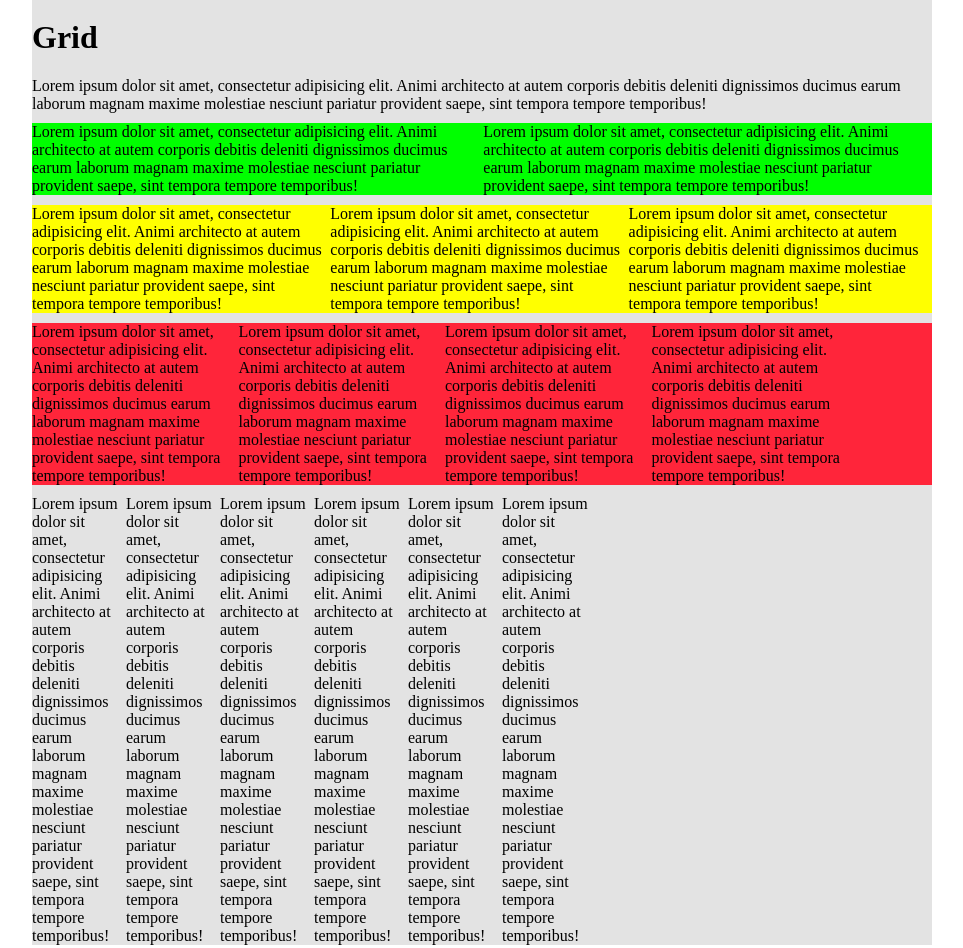
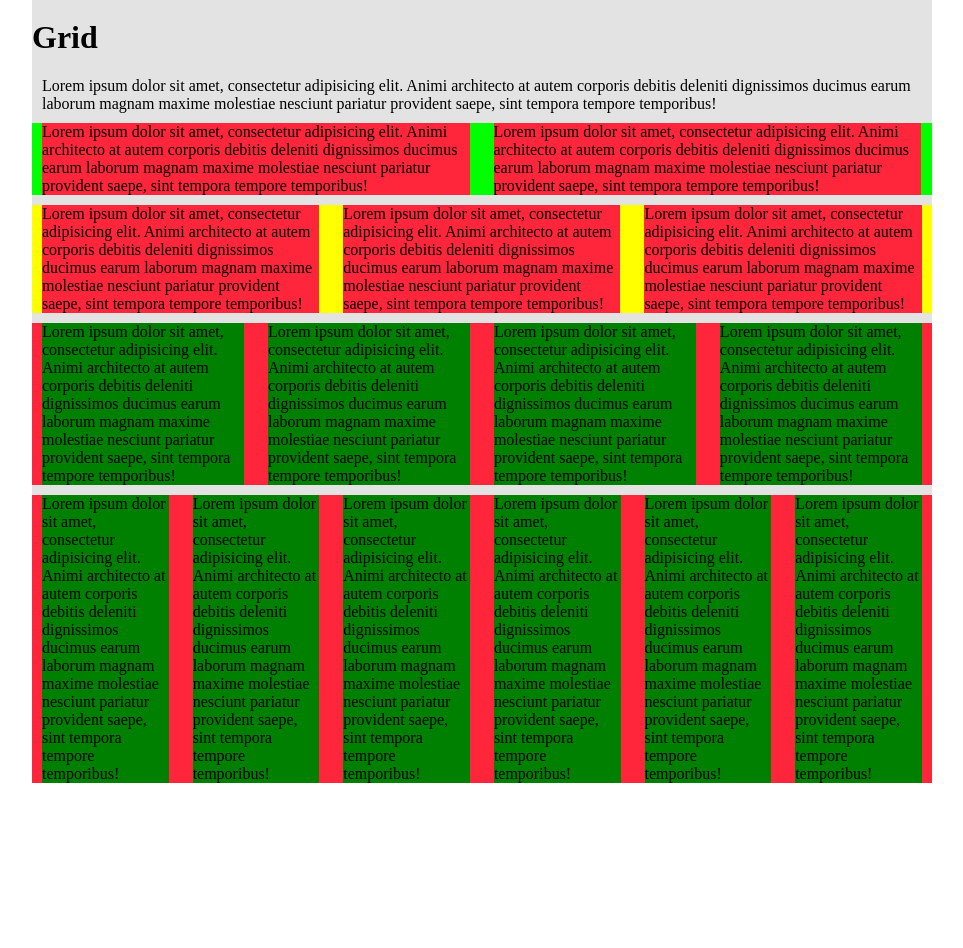
Before and after one commit to SilverEngine/Gridfy, a website: page index.html in a window 1280 px wide. Shown: the part 855-1803 px from the top of the page, without its empty margins (158-1121 px from the left). After the commit the page ends 1648 px from the top, so only its background shows below. Drawn offline with Linux system fonts and the light colour scheme.

Commit message:
Update on grid system

```diff
--- a/index.html
+++ b/index.html
@@ -28,13 +28,16 @@
     </div>
 </header>
 <div class="container">
+    <div class="row">
         <h1>Header 1</h1>
         <h2>Header 2</h2>
         <h3>Header 3</h3>
         <h4>Header 4</h4>
         <h5>Header 5</h5>
         <h6>Header 6</h6>
+    </div>
 
+   <div class="row">
        <hr>
        <div class="center-flex">
 
@@ -63,6 +66,7 @@
        </ol>
 
        <h1>Grid</h1>
+   </div>
 
 <div class="row">
     <div class="box-12">
@@ -121,7 +125,7 @@
     </div>
 
 
-    <div class="row">
+    <div class="row"  style="background: #ff253a">
         <div class="box-2">
             Lorem ipsum dolor sit amet, consectetur adipisicing elit. Animi architecto at autem corporis debitis deleniti dignissimos ducimus earum laborum magnam maxime molestiae nesciunt pariatur
             provident saepe, sint tempora tempore temporibus!
@@ -146,6 +150,7 @@
             Lorem ipsum dolor sit amet, consectetur adipisicing elit. Animi architecto at autem corporis debitis deleniti dignissimos ducimus earum laborum magnam maxime molestiae nesciunt pariatur
             provident saepe, sint tempora tempore temporibus!
         </div>
+
     </div>
 
 
--- a/scss/Gridfy.scss
+++ b/scss/Gridfy.scss
@@ -139,4 +139,5 @@ nav {
 
 .container{
   background: #e3e3e3;
+  //width: 1200px;
 }
--- a/scss/_grid.scss
+++ b/scss/_grid.scss
@@ -16,29 +16,39 @@
 .box-12 {
   width: 100%;
   display: block;
+  margin: 0 10px;
 }
 
 .box-6 {
-  width: 49.7%;
+  width: 47.5%;
   display: inline-block;
+  background-color: #ff253a;
+  margin: 0 10px;
 }
 
 .box-4 {
-  width: 32.7%;
+  width: 30.8%;
   display: inline-block;
+  background-color: #ff253a;
+  margin: 0 10px;
 }
 
 .box-3 {
-  width: 22.5%;
+  width: 22.44%;
+  margin: 0 10px;
   display: inline-block;
+  background-color: green;
 }
 
 .box-2 {
-  width: 10%;
+  width: 14.07%;
   display: inline-block;
+  background-color: green;
+  margin: 0 10px;
 }
 
 .box-1 {
   width: 10%;
   display: inline-block;
+  margin: 0 10px;
 }
```
Also changed, not shown: css/Gridfy.css, css/Gridfy.min.css, 1 other file. Lines whose indentation alone changed are shown as unchanged.
